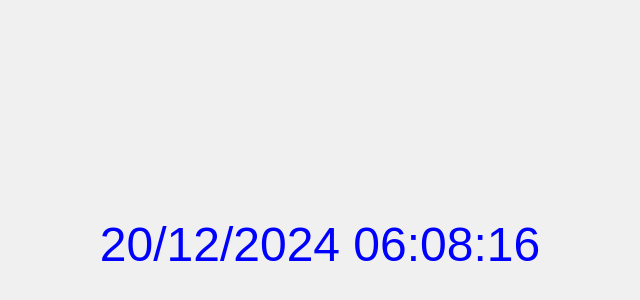
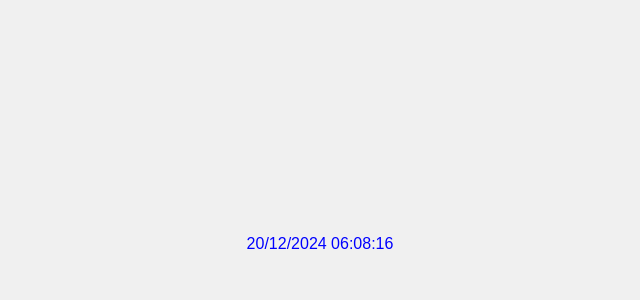
Before and after one commit to nhathanlam/timer.html, a plain HTML site: page index.html in a window 1280 px wide. Shown: the part 156-456 px from the top of the page, without its empty margins (320-960 px from the left). Drawn offline with Linux system fonts and the light colour scheme.

Commit message:
Update index.html

```diff
--- a/index.html
+++ b/index.html
@@ -18,7 +18,7 @@
       background-color: #f0f0f0; /* Màu nền nhẹ */
     }
     .clock {
-      font-size: 3rem; /* Kích thước chữ */
+      font-size: 1rem; /* Kích thước chữ */
     }
   </style>
 </head>
```
